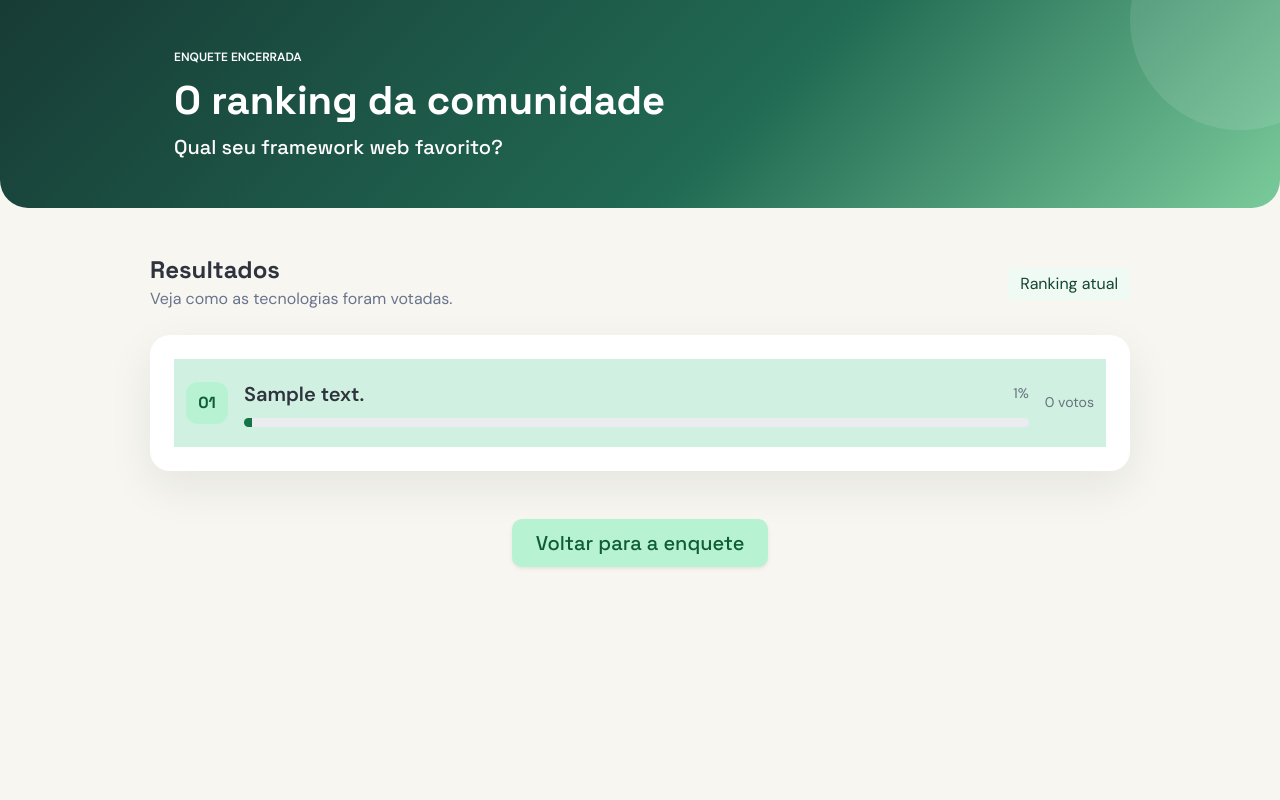
After one commit to rodrigosoadev/devweb-20262, a Django app: template projsala/enquete/templates/enquete/resultado.html in a window 1280 px wide. The commit adds this page. Run offline with Django 5.2, Linux system fonts and the light colour scheme; the template is opened without the code that fills it: most values are stand-ins (such as "Sample title", 1, 10 or a date in 2020).

Commit message:
criação do template(resultado.html)

```diff
--- /dev/null
+++ b/projsala/enquete/templates/enquete/resultado.html
@@ -0,0 +1,131 @@
+<!DOCTYPE html>
+<html lang="pt-BR">
+<head>
+	<meta charset="UTF-8">
+	<meta name="viewport" content="width=device-width, initial-scale=1.0">
+	<title>Resultado da enquete</title>
+	<link rel="preconnect" href="https://fonts.googleapis.com">
+	<link rel="preconnect" href="https://fonts.gstatic.com" crossorigin>
+	<link href="https://fonts.googleapis.com/css2?family=DM+Sans:wght@400;500;600;700&family=Space+Grotesk:wght@500;600;700&display=swap" rel="stylesheet">
+	<link rel="stylesheet" href="https://cdn.jsdelivr.net/npm/bulma@1.0.4/css/bulma.min.css">
+	<style>
+		:root {
+			--ink: #17212b;
+			--muted: #66727d;
+			--mint: #b7f2d3;
+			--mint-dark: #157347;
+			--cream: #f7f6f1;
+		}
+
+		html { background: var(--cream); }
+		body {
+			color: var(--ink);
+			font-family: "DM Sans", sans-serif;
+			min-height: 100vh;
+		}
+
+		.title, .subtitle, .button { font-family: "Space Grotesk", sans-serif; }
+		.results-shell { max-width: 980px; margin: 0 auto; }
+		.results-hero {
+			background: linear-gradient(135deg, #173b35 0%, #216a53 58%, #7acb9b 100%);
+			border-radius: 0 0 28px 28px;
+			color: white;
+			overflow: hidden;
+			position: relative;
+		}
+		.results-hero::after {
+			background: rgba(255, 255, 255, .1);
+			border-radius: 50%;
+			content: "";
+			height: 220px;
+			position: absolute;
+			right: -70px;
+			top: -90px;
+			width: 220px;
+		}
+		.results-hero .title, .results-hero .subtitle { color: white; position: relative; z-index: 1; }
+		.ranking-panel { background: white; border-radius: 20px; box-shadow: 0 16px 45px rgba(23, 33, 43, .08); }
+		.ranking-row { border-bottom: 1px solid #edf0ed; padding: 1.25rem 0; }
+		.ranking-row:last-child { border-bottom: 0; }
+		.rank-number {
+			align-items: center;
+			background: #eff5f1;
+			border-radius: 12px;
+			color: var(--mint-dark);
+			display: flex;
+			font-family: "Space Grotesk", sans-serif;
+			font-weight: 700;
+			height: 42px;
+			justify-content: center;
+			width: 42px;
+		}
+		.rank-number.is-winner { background: var(--mint); color: #0e5c38; }
+		.progress-wrap { flex: 1; }
+		.progress { background-color: #edf2ee; height: 9px; margin: .55rem 0 0; }
+		.progress::-webkit-progress-value { background-color: var(--mint-dark); }
+		.progress::-moz-progress-bar { background-color: var(--mint-dark); }
+		.metric { color: var(--muted); font-size: .88rem; white-space: nowrap; }
+		.vote-button { background: var(--mint); border: 0; color: #0e5c38; }
+		.vote-button:hover { background: #96e8bb; color: #0e5c38; }
+		@media (max-width: 600px) {
+			.results-hero { border-radius: 0 0 20px 20px; }
+			.ranking-panel { border-radius: 16px; }
+			.metric { font-size: .8rem; }
+		}
+	</style>
+</head>
+<body>
+	<main>
+		<section class="results-hero">
+			<div class="results-shell px-5 py-6">
+				<p class="is-size-7 has-text-weight-semibold is-uppercase mb-3">Enquete encerrada</p>
+				<h1 class="title is-2 mb-3">O ranking da comunidade</h1>
+				<p class="subtitle is-5 mb-0">Qual seu framework web favorito?</p>
+			</div>
+		</section>
+
+		<section class="section pt-6">
+			<div class="results-shell">
+				<div class="level mb-5">
+					<div class="level-left">
+						<div>
+							<h2 class="title is-4 mb-1">Resultados</h2>
+							<p class="has-text-grey">Veja como as tecnologias foram votadas.</p>
+						</div>
+					</div>
+					<div class="level-right">
+						<span class="tag is-success is-light is-medium">Ranking atual</span>
+					</div>
+				</div>
+
+				<div class="ranking-panel p-5">
+					{% with itens=ranking|default:alternativas %}
+						{% for item in itens %}
+							<div class="ranking-row is-flex is-align-items-center {% if forloop.first %}has-background-success-light px-3{% endif %}">
+								<div class="rank-number {% if forloop.first %}is-winner{% endif %} mr-4">{{ forloop.counter|stringformat:"02d" }}</div>
+								<div class="progress-wrap">
+									<div class="is-flex is-justify-content-space-between is-align-items-center">
+										<strong class="is-size-5">{{ item.nome|default:item.texto }}</strong>
+										<span class="metric">{{ item.percentual|default:0 }}%</span>
+									</div>
+									<progress class="progress is-success" value="{{ item.percentual|default:0 }}" max="100">{{ item.percentual|default:0 }}%</progress>
+								</div>
+								<span class="metric ml-4">{{ item.votos|default:0 }} voto{{ item.votos|default:0|pluralize }}</span>
+							</div>
+						{% empty %}
+							<div class="has-text-centered py-6">
+								<p class="title is-5">Ainda não há votos</p>
+								<p class="has-text-grey">Participe para inaugurar este ranking.</p>
+							</div>
+						{% endfor %}
+					{% endwith %}
+				</div>
+
+				<div class="has-text-centered mt-6">
+					<a class="button vote-button is-medium px-5" href="{% url 'index' %}">Voltar para a enquete</a>
+				</div>
+			</div>
+		</section>
+	</main>
+</body>
+</html>
```
Also changed, not shown: projsala/enquete/templates/enquete/index.html (+19 -16 lines).
